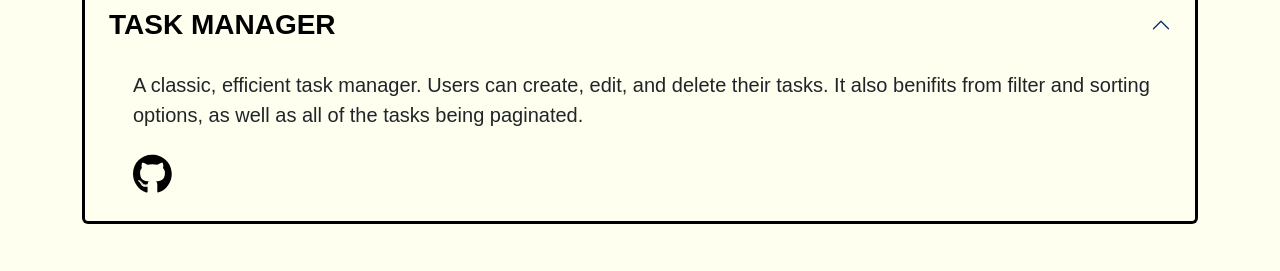
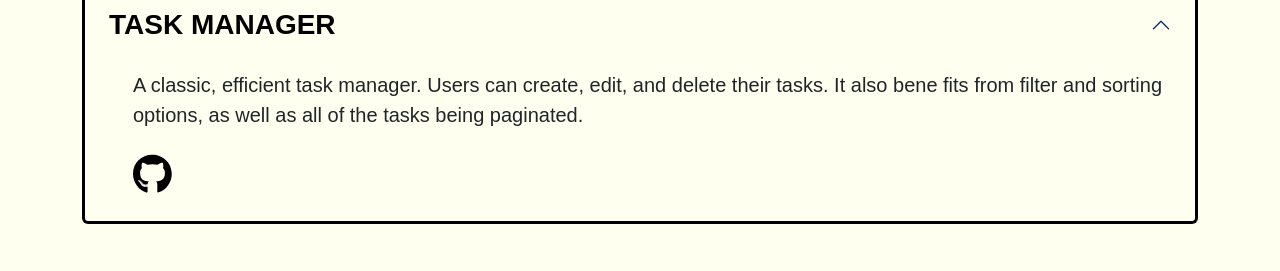
Before and after one commit to jaramilloez/ezekiel-jaramillo, a React (Create React App) app: page / in a window 1280 px wide. Both pictures are taken after a click on the button "TASK MANAGER". Shown: the part 2149-2420 px from the top of the page. Built offline with nearby package versions, Linux system fonts and the light colour scheme; a web font is replaced by a local one.

Commit message:
Update README and fix a typo

```diff
--- a/src/components/projects.jsx
+++ b/src/components/projects.jsx
@@ -79,7 +79,8 @@ const Projects = () => {
             data-bs-parent="#projectsAccordion"
           >
             A classic, efficient task manager. Users can create, edit, and
-            delete their tasks. It also benifits from filter and sorting
+            delete their tasks. It also bene
+            fits from filter and sorting
             options, as well as all of the tasks being paginated.
             <a href="https://github.com/jaramilloez/Task-Manager">
               <FontAwesomeIcon icon={faGithub} className="projectItemGithub" />
```
Also changed, not shown: 1 other file (tests, documents, lock files or other folders).
